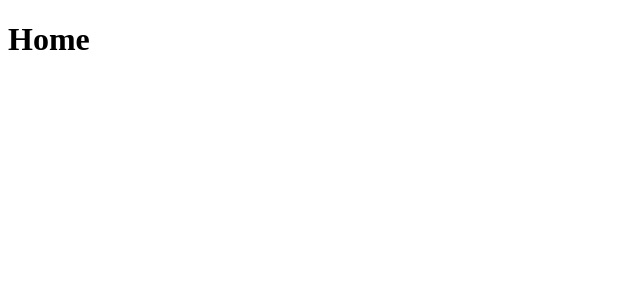
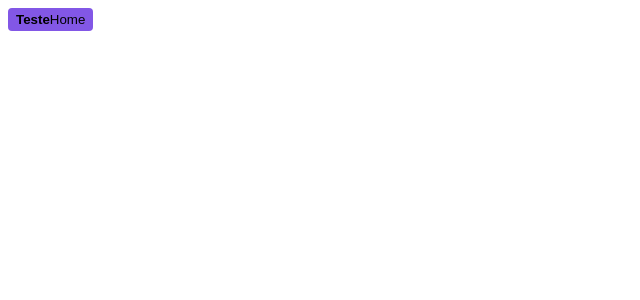
Before and after one commit to EliezerMafra/course-rocket-ignite-shop, a Next.js app: page / in a window 1280 px wide. Shown: the top 300 px of the page, without its empty margins (0-640 px from the left). Built offline with nearby package versions, Linux system fonts and the light colour scheme.

Commit message:
config: install stitches and configure it

```diff
--- a/package.json
+++ b/package.json
@@ -10,6 +10,7 @@
   },
   "dependencies": {
     "@next/font": "13.1.5",
+    "@stitches/react": "^1.2.8",
     "@types/node": "18.11.18",
     "@types/react": "18.0.27",
     "@types/react-dom": "18.0.10",
--- a/src/pages/index.tsx
+++ b/src/pages/index.tsx
@@ -1,5 +1,26 @@
+import { styled } from "@/styles"
+
+const Button = styled('button', {
+  backgroundColor: '$rocketseat',
+  borderRadius: 4,
+  border: 0,
+  padding: '4px 8px',
+
+  span: {
+    fontWeight: 'bold',
+  },
+
+  '&:hover': {
+    filter: 'brightness(0.8)',
+   }
+
+})
+
 export default function Home() {
   return (
-    <h1>Home</h1>
+    <Button>
+      <span>Teste</span>
+
+      Home</Button>
   )
 }
--- /dev/null
+++ b/src/styles/index.ts
@@ -0,0 +1,19 @@
+import { createStitches } from "@stitches/react";
+
+
+export const {
+  config,
+  styled,
+  css,
+  globalCss,
+  keyframes,
+  getCssText,
+  theme,
+  createTheme
+} = createStitches({
+  theme: {
+    colors: {
+      rocketseat: '#8257e6'
+    }
+  }
+})
```
Also changed, not shown: 1 other file (tests, documents, lock files or other folders).
